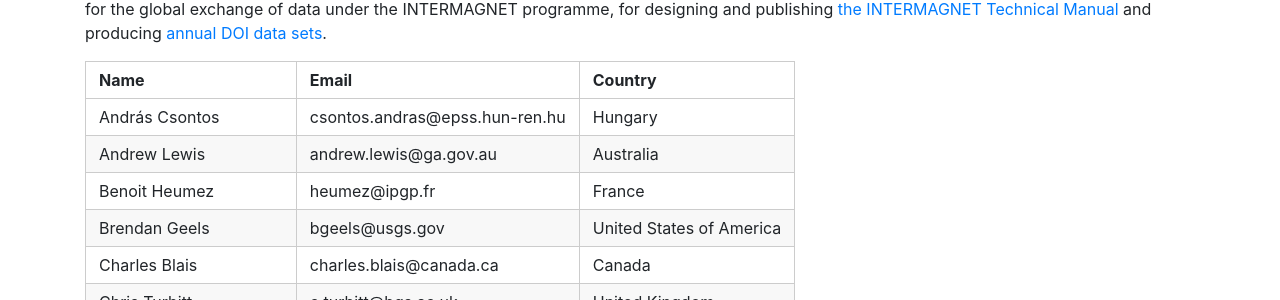
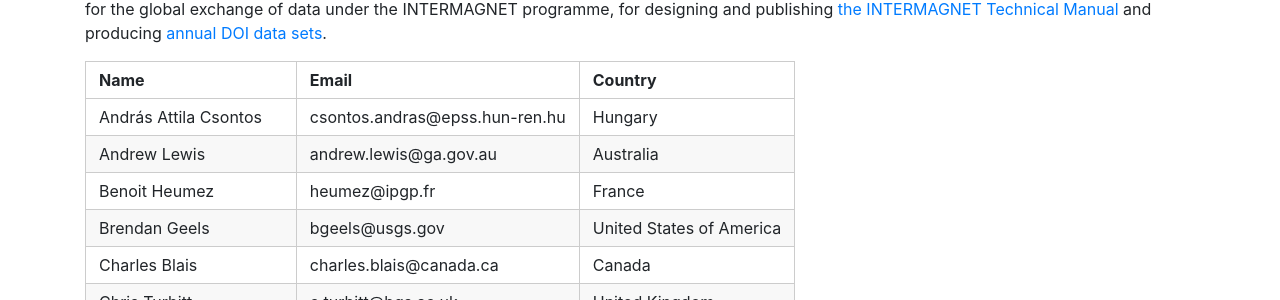
Before and after one commit to INTERMAGNET/intermagnet.github.io, a Jekyll site: the page built from contacts.md, in a window 1280 px wide. Shown: the part 736-1036 px from the top of the page. Built offline with Jekyll 4.4.1, drawn with Linux system fonts in a browser that asks for light colours.

Commit message:
Update contacts.md
I was asked in Lisbon to make the necessary correction. This would be it...

```diff
--- a/contacts.md
+++ b/contacts.md
@@ -21,7 +21,7 @@
 
 | Name                     | Email                          | Country                  |
 |--------------------------|--------------------------------|--------------------------|
-| András Csontos           | csontos.andras@epss.hun-ren.hu | Hungary                  |
+| András Attila Csontos    | csontos.andras@epss.hun-ren.hu | Hungary                  |
 | Andrew Lewis             | andrew.lewis@ga.gov.au         | Australia                |
 | Benoit Heumez            | heumez@ipgp.fr                 | France                   |
 | Brendan Geels            | bgeels@usgs.gov                | United States of America |
```
